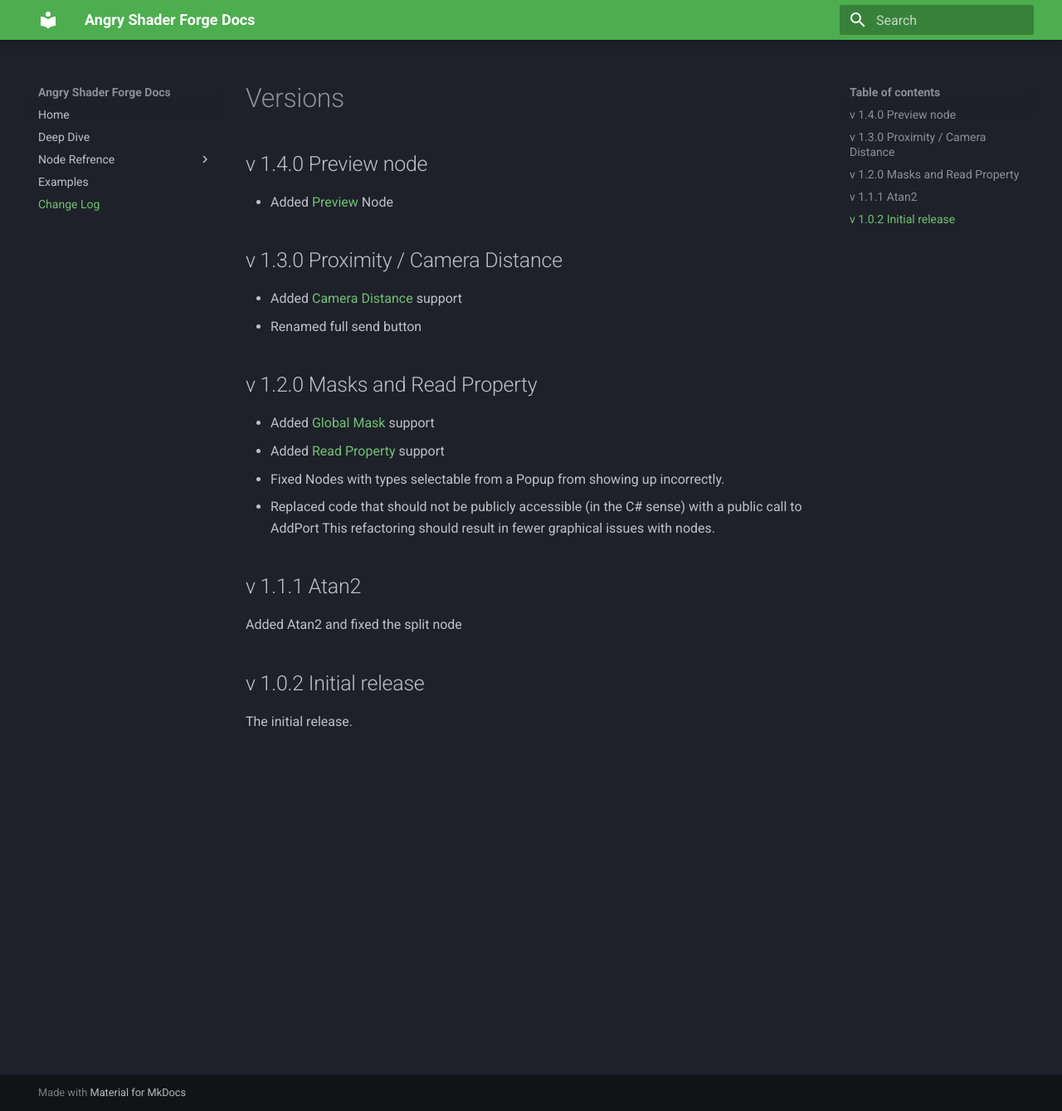
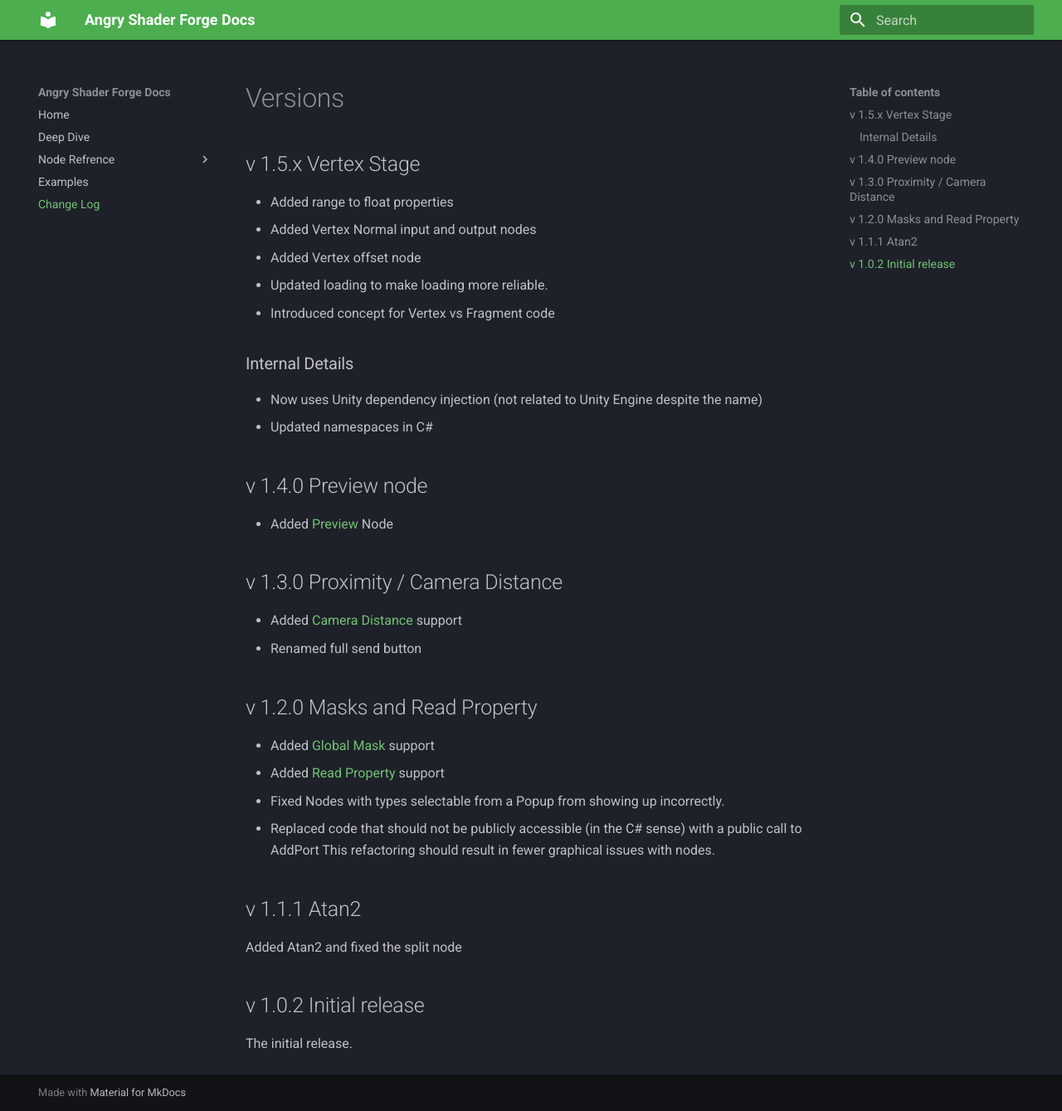
Before and after one commit to AngriestSCV/AngryShaderForgeDocumentation, an MkDocs documentation site: the page built from docs/changelog.md, in a window 1280 px wide and 1339 px high. Shown: the whole window at 83% size. Built offline with MkDocs 1.6.1 and Material for MkDocs 9.7.7, drawn with Linux system fonts in a browser that asks for light colours.

Commit message:
updated changelog

```diff
--- a/docs/changelog.md
+++ b/docs/changelog.md
@@ -1,4 +1,16 @@
 # Versions
+
+## v 1.5.x Vertex Stage
+
+- Added range to float properties
+- Added Vertex Normal input and output nodes
+- Added Vertex offset node
+- Updated loading to make loading more reliable.
+- Introduced concept for Vertex vs Fragment code
+
+### Internal Details
+- Now uses Unity dependency injection (not related to Unity Engine despite the name)
+- Updated namespaces in C#
 
 ## v 1.4.0 Preview node
 
```
